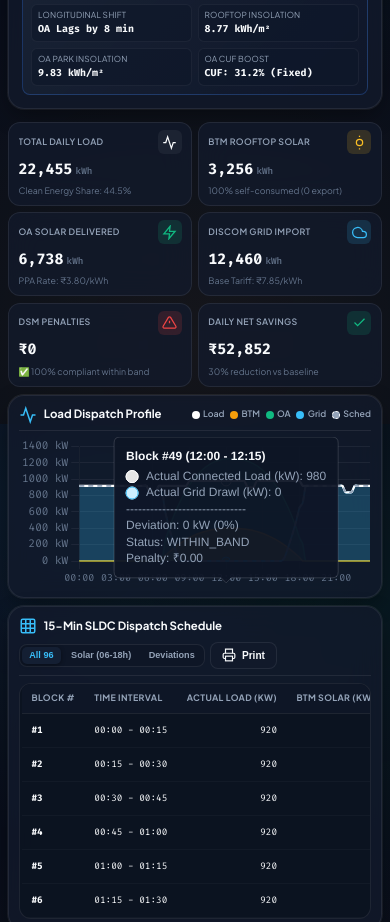
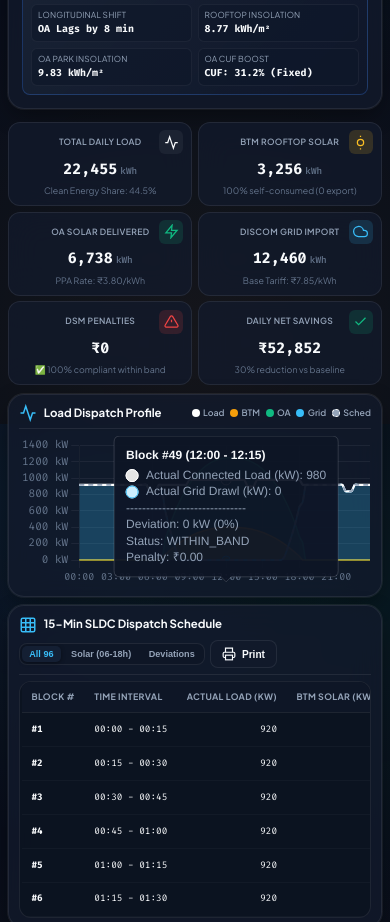
Before and after one commit to GirishAnanthan/Solar-OA-LoadDispatch, a plain HTML site: page index.html in a window 390 px wide. Shown: the part 2108-3030 px from the top of the page. Drawn offline with nearby package versions, Linux system fonts and the light colour scheme.

Commit message:
UI: Centre align text, value metrics, and subtext in executive KPI tiles

```diff
--- a/css/style.css
+++ b/css/style.css
@@ -830,9 +830,27 @@ input[type="range"].slider-solar::-webkit-slider-thumb:hover {
 /* KPI Metrics Grid (Fluid Auto-Filling Cards) */
 .kpi-grid {
   display: grid;
-  grid-template-columns: repeat(auto-fit, minmax(clamp(145px, 12vw, 190px), 1fr));
-  gap: clamp(0.5rem, 0.8vw, 0.75rem);
-  width: 100%;
+  grid-template-columns: repeat(6, minmax(0, 1fr));
+  gap: clamp(0.45rem, 0.7vw, 0.65rem);
+  width: 100%;
+}
+
+@media (max-width: 1200px) {
+  .kpi-grid {
+    grid-template-columns: repeat(3, minmax(0, 1fr));
+  }
+}
+
+@media (max-width: 640px) {
+  .kpi-grid {
+    grid-template-columns: repeat(2, minmax(0, 1fr));
+  }
+}
+
+@media (max-width: 400px) {
+  .kpi-grid {
+    grid-template-columns: 1fr;
+  }
 }
 
 .kpi-card {
@@ -840,10 +858,12 @@ input[type="range"].slider-solar::-webkit-slider-thumb:hover {
   backdrop-filter: blur(16px);
   border: 1px solid var(--border-subtle);
   border-radius: var(--radius-md);
-  padding: clamp(0.55rem, 0.75vw, 0.7rem) clamp(0.7rem, 0.9vw, 0.85rem);
+  padding: clamp(0.55rem, 0.75vw, 0.7rem) clamp(0.6rem, 0.8vw, 0.75rem);
   display: flex;
   flex-direction: column;
   justify-content: space-between;
+  align-items: center;
+  text-align: center;
   position: relative;
   overflow: hidden;
   transition: transform var(--trans-fast), border-color var(--trans-fast);
@@ -860,11 +880,11 @@ input[type="range"].slider-solar::-webkit-slider-thumb:hover {
   justify-content: space-between;
   align-items: center;
   margin-bottom: 0.35rem;
-  gap: 0.35rem;
+  width: 100%;
 }
 
 .kpi-label {
-  font-size: clamp(0.68rem, 0.78vw, 0.72rem);
+  font-size: clamp(0.66rem, 0.76vw, 0.70rem);
   font-weight: 600;
   text-transform: uppercase;
   letter-spacing: 0.04em;
@@ -872,6 +892,9 @@ input[type="range"].slider-solar::-webkit-slider-thumb:hover {
   white-space: nowrap;
   overflow: hidden;
   text-overflow: ellipsis;
+  text-align: center;
+  flex: 1;
+  margin-left: 24px; /* Counterbalance the 24px icon pill on right for perfect optical centering */
 }
 
 .kpi-icon-pill {
@@ -892,8 +915,11 @@ input[type="range"].slider-solar::-webkit-slider-thumb:hover {
   color: var(--text-primary);
   display: flex;
   align-items: baseline;
+  justify-content: center;
+  text-align: center;
   gap: 0.25rem;
   white-space: nowrap;
+  width: 100%;
 }
 
 .kpi-unit {
@@ -908,10 +934,13 @@ input[type="range"].slider-solar::-webkit-slider-thumb:hover {
   margin-top: 0.35rem;
   display: flex;
   align-items: center;
+  justify-content: center;
+  text-align: center;
   gap: 0.25rem;
   white-space: nowrap;
   overflow: hidden;
   text-overflow: ellipsis;
+  width: 100%;
 }
 
 .kpi-card.solar .kpi-icon-pill { color: var(--solar-gold); background: rgba(251, 191, 36, 0.15); }
```
